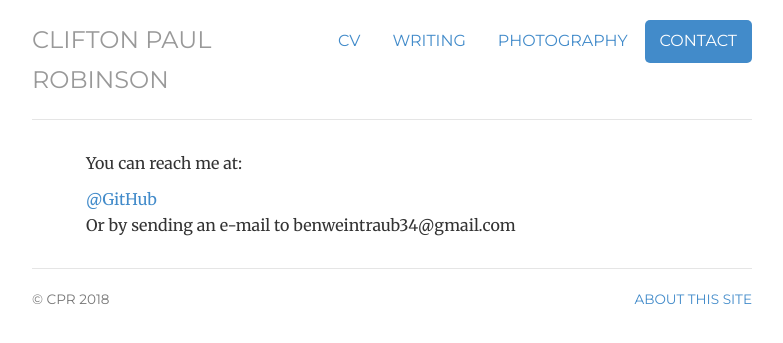
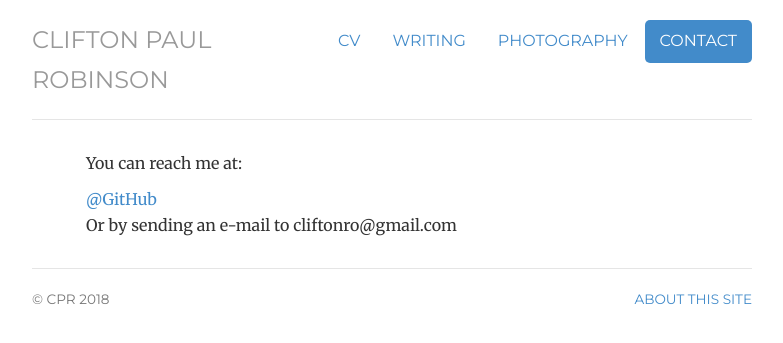
Before and after one commit to cprobinson81/cprobinson81.github.io, a Jekyll site: the page built from contact/index.html, in a window 1280 px wide. Shown: the top 343 px of the page, without its empty margins (248-1031 px from the left). Built offline with Jekyll 4.4.1, drawn with Linux system fonts in a browser that asks for light colours.

Commit message:
Update index.html

```diff
--- a/contact/index.html
+++ b/contact/index.html
@@ -12,7 +12,7 @@ contact: active
 
 	<ul class="list-unstyled">
         <li><a href="http://github.com/cprobinson81">@GitHub</a></li>
-        <li>Or by sending an e-mail to <span class="obfuscate">moc.liamg@43buartniewneb</span></li>
+        <li>Or by sending an e-mail to <span class="obfuscate">moc.liamg@ornotfilc</span></li>
 	</ul>
 
 </div>
```
